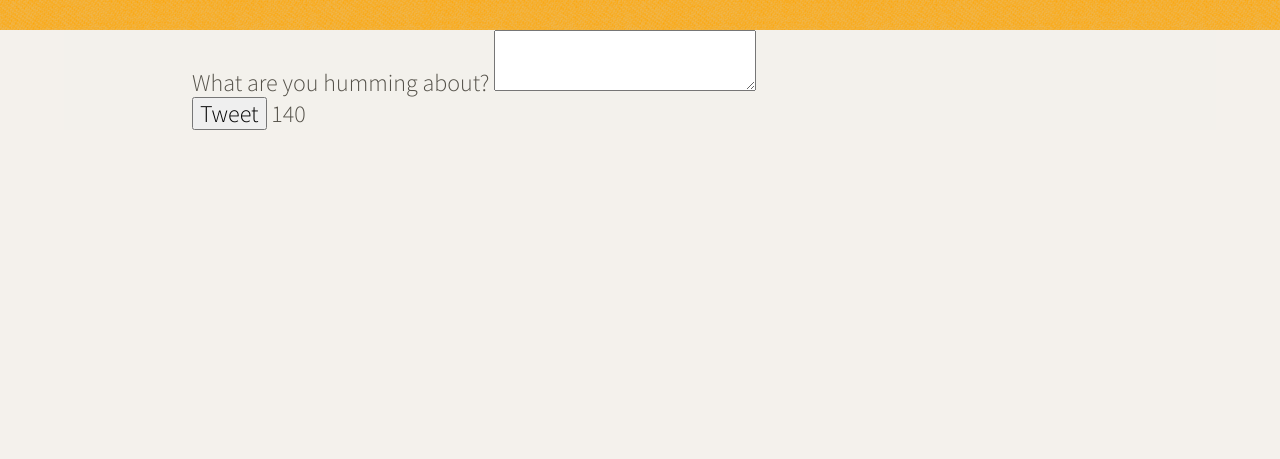
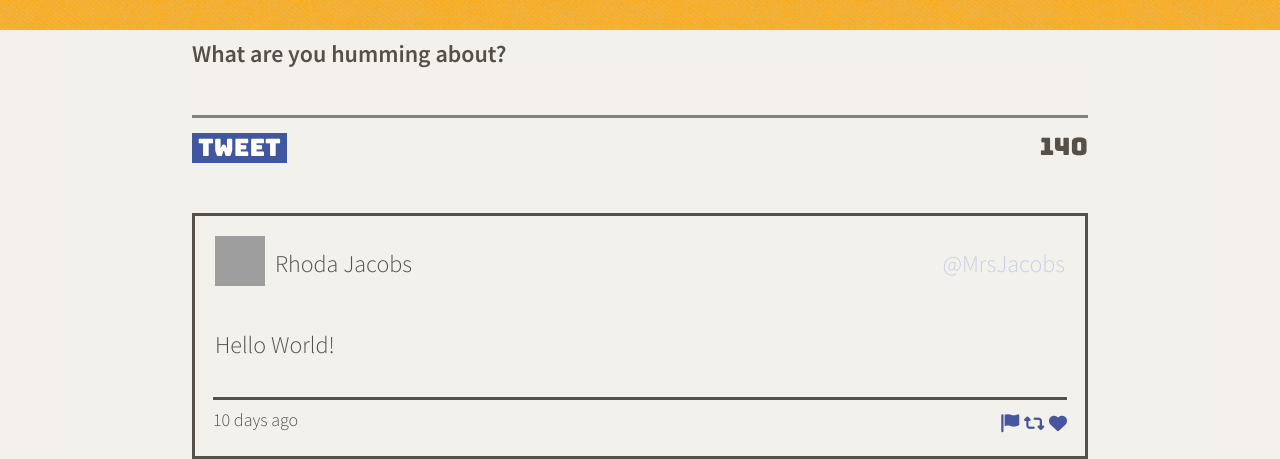
Before and after one commit to shuiandy/tweet, a website: page public/index.html in a window 1280 px wide. Shown: the part 490-949 px from the top of the page. Before the commit the page ends 800 px from the top, so only its background shows below. Drawn offline with nearby package versions, Linux system fonts and the light colour scheme; grey boxes are pictures that could not be loaded.

Commit message:
adding tweets examples

```diff
--- a/public/index.html
+++ b/public/index.html
@@ -11,8 +11,8 @@
             type="text/css"
     />
     <!--    fonts-->
-    <link href="https://fonts.googleapis.com" rel="preconnect" />
-    <link crossorigin href="https://fonts.gstatic.com" rel="preconnect" />
+    <link href="https://fonts.googleapis.com" rel="preconnect"/>
+    <link crossorigin href="https://fonts.gstatic.com" rel="preconnect"/>
     <link
             href="https://fonts.googleapis.com/css2?family=Bungee&family=Source+Sans+Pro:ital,wght@0,300;0,600;1,300&display=swap"
             rel="stylesheet"
@@ -26,16 +26,17 @@
     />
 
     <!-- App CSS -->
-    <link href="/styles/layout.css" rel="stylesheet" type="text/css" />
-    <link href="/styles/nav.css" rel="stylesheet" type="text/css" />
-    <link href="/styles/header.css" rel="stylesheet" type="text/css" />
-    <link href="/styles/new-tweet.css" rel="stylesheet" type="text/css" />
+    <link href="/styles/layout.css" rel="stylesheet" type="text/css"/>
+    <link href="/styles/nav.css" rel="stylesheet" type="text/css"/>
+    <link href="/styles/header.css" rel="stylesheet" type="text/css"/>
+    <link href="/styles/new-tweet.css" rel="stylesheet" type="text/css"/>
+    <link href="/styles/display-tweet.css" rel="stylesheet" type="text/css"/>
 
     <!-- External JS -->
     <script src="https://ajax.googleapis.com/ajax/libs/jquery/3.4.1/jquery.min.js"></script>
 
     <!-- App JS -->
-    <script type="text/javascript" src="/scripts/composer-char-counter.js"></script>
+    <script src="/scripts/composer-char-counter.js" type="text/javascript"></script>
 </head>
 
 <body>
@@ -47,27 +48,48 @@
         <i class="fa-solid fa-angles-down"></i>
       </span>
 </nav>
-    <header>
+<header id="personal-info">
     <div id="avatar">
-        <img src="/images/profile-hex.png" />
+        <img src="/images/profile-hex.png"/>
     </div>
-      <br />
+    <br/>
     <div id="name">
-        <h2><String>Shuai</String> Hu</h2>
+        <h2><strong>Shuai</strong> Hu</h2>
     </div>
 </header>
 <!-- Page-specific (main) content here -->
 <main class="container">
-      <section class="new-tweet">
-        <form method="POST" action="/tweets">
+    <section id="new-tweet">
+        <form action="/tweets" id="tweet-form" method="POST">
             <label for="tweet-text" id="placeholder-text">What are you humming about?</label>
             <textarea id="tweet-text" name="text"></textarea>
             <div class="submit-row">
-            <button type="submit" class="tweet-button">Tweet</button>
+                <button class="tweet-button" type="submit">Tweet</button>
                 <output class="counter" for="tweet-text" name="counter">140</output>
             </div>
         </form>
     </section>
+    <section class="display-tweet">
+        <header class="username-row">
+            <div class="names">
+                <a id="avatar-img"><img src="https://i.imgur.com/73hZDYK.png"></a>
+                <a id="full-name"> Rhoda Jacobs</a>
+            </div>
+            <a id="username">@MrsJacobs</a>
+        </header>
+        <p id="article">
+            Hello World!
+        </p>
+        <footer class="tweet-footer">
+            <a id="tweet-time">10 days ago</a>
+            <div id="action-group">
+                <i class="fa-xs fa-sharp fa-solid fa-flag" id="flag"></i>
+                <i class="fa-xs fa-solid fa-retweet" id="retweet"></i>
+                <i class="fa-xs fa-solid fa-heart" id="heart"></i>
+            </div>
+        </footer>
+    </section>
+
 </main>
 </body>
 </html>
--- a/public/styles/display-tweet.css
+++ b/public/styles/display-tweet.css
@@ -1,4 +1,79 @@
 .display-tweet {
   display: flex;
+  flex-direction: column;
+  background-color: #F3F1EC;
+  width: 100%;
+  border: 3px solid #555149;
+  margin-top: 50px;
+}
+
+.display-tweet:hover {
+  box-shadow: 6px 6px #C9CAE2;
+}
+
+.username-row {
+  display: flex;
   justify-content: space-between;
+  align-items: center;
+  flex-direction: row;
+  margin: 20px;
 }
+
+.username-row .names {
+  display: flex;
+  align-items: center;
+}
+
+.username-row #avatar-img img {
+  width: 50px;
+  height: 50px;
+}
+
+.username-row #full-name {
+  margin: 10px;
+}
+
+.username-row #username {
+  color: #CACFE4;
+}
+
+#article {
+  margin: 20px;
+}
+
+.tweet-footer {
+  display: flex;
+  flex-direction: row;
+  justify-content: space-between;
+  border-top: 3px solid #555149;
+  margin: 18px;
+  padding-top: 10px;
+}
+
+.tweet-footer #tweet-time {
+  font-size: 18px;
+}
+
+
+.tweet-footer #action-group #flag {
+  color: #47569D;
+}
+
+.tweet-footer #action-group #retweet {
+  color: #47569D;
+}
+.tweet-footer #action-group #heart {
+  color: #47569D;
+}
+
+.tweet-footer #action-group #flag:hover {
+  color: darkgoldenrod;
+}
+
+.tweet-footer #action-group #retweet:hover {
+  color: darkgoldenrod;
+}
+
+.tweet-footer #action-group #heart:hover {
+  color: darkgoldenrod;
+}
--- a/public/styles/header.css
+++ b/public/styles/header.css
@@ -1,17 +1,18 @@
-header {
+#personal-info {
   height: 520px;
   width: 100%;
   display: flex;
   padding-top: 120px;
   justify-content: center;
   align-items: center;
+  font-weight: 400;
   flex-direction: column;
   background-color: orange;
   background-image: url('../images/45-degree-fabric-light.png');
 }
 
-#name {
-  /* display: flex; */
+div#name {
   align-items: flex-start;
   color: white;
+  top: 0%;
 }
--- a/public/styles/nav.css
+++ b/public/styles/nav.css
@@ -6,7 +6,6 @@
     background-color: #4056a1;
     justify-content: space-between;
     align-items: center;
-    align-self: flex-start;
     position: fixed;
 }
 
@@ -20,10 +19,7 @@
     font-family: 'Source Sans Pro', sans-serif;
     color: #ffffff;
     display: flex;
-    flex-direction:column;
+    flex-direction: column;
     align-items: center;
     justify-content: center;
 }
-#nav-bar .compose #fa-angles-down {
-  align-self:flex-end;
-}
--- /dev/null
+++ b/public/styles/new-tweet.css
@@ -0,0 +1,45 @@
+.container #new-tweet {
+  align-items: center;
+  justify-content: center;
+  color: antiquewhite;
+  display: flex;
+  flex-direction: column;
+  padding-top: 10px;
+  width: 100%;
+}
+#tweet-form {
+  width: 100%;
+}
+
+#tweet-text {
+  border: none;
+  border-bottom: 3px solid gray;
+  resize: none;
+  height: 50px;
+  width: 100%;
+  color: #555149;
+  background-color: #f4f1ec;
+
+}
+
+
+.submit-row {
+  display: flex;
+  flex-direction: row;
+  justify-content: space-between;
+  padding-top: 10px;
+  font-family: 'Bungee', cursive;
+  color: #555149;
+}
+
+#placeholder-text {
+  color: #555149;
+  font-family: 'Source Sans Pro', sans-serif;
+  font-weight: 600;
+}
+
+.submit-row .tweet-button {
+  color: white;
+  background-color: #4056a1;
+  border: none;
+}
--- a/server/data-files/initial-tweets.json
+++ b/server/data-files/initial-tweets.json
@@ -8,7 +8,7 @@
     "content": {
       "text": "If I have seen further it is by standing on the shoulders of giants"
     },
-    "created_at": 1662946491362
+    "created_at": 1662947647205
   },
   {
     "user": {
@@ -19,6 +19,6 @@
     "content": {
       "text": "Je pense , donc je suis"
     },
-    "created_at": 1663032891362
+    "created_at": 1663034047205
   }
 ]
```
Also changed, not shown: public/scripts/client.js (+61 -0 lines). Lines whose indentation alone changed are shown as unchanged.
